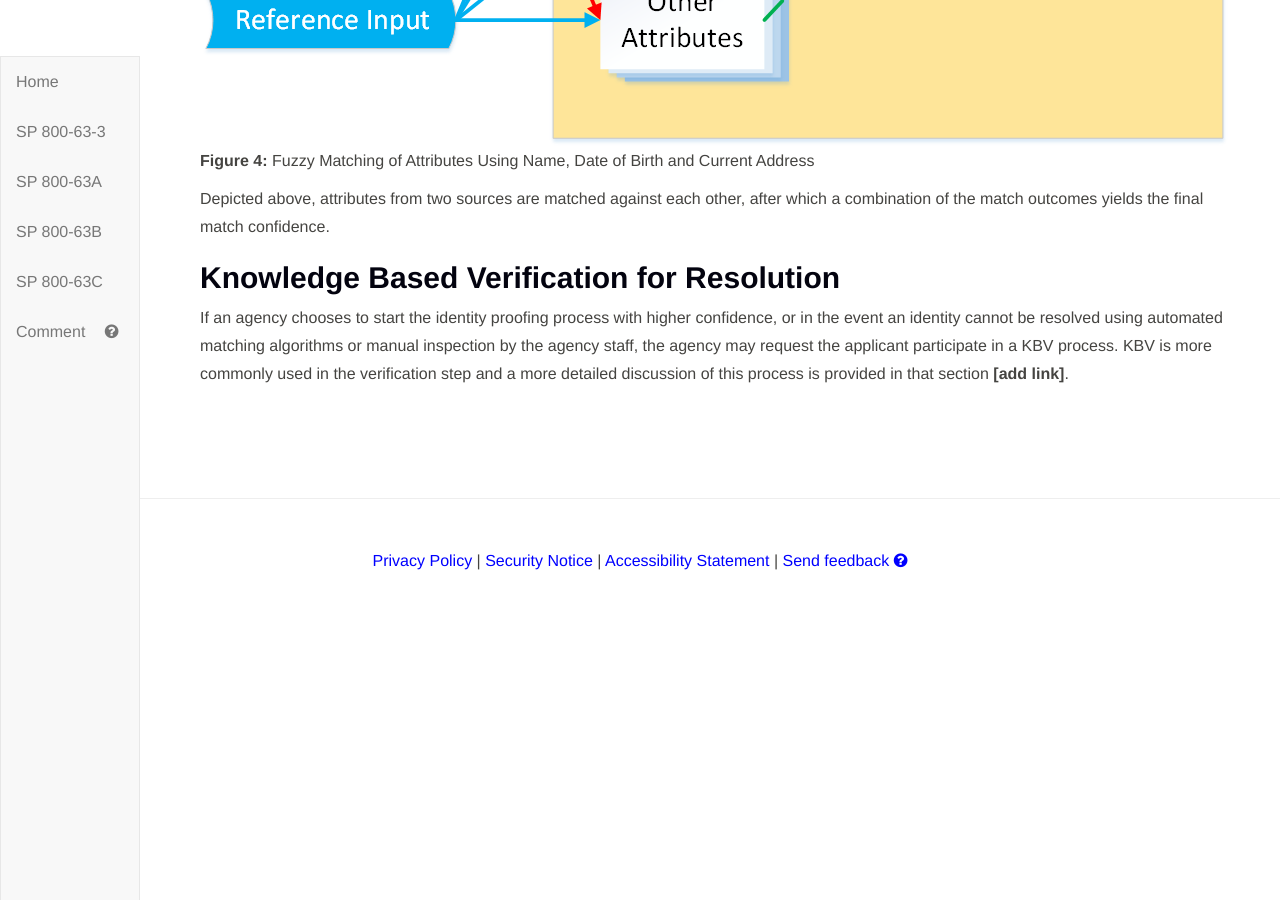
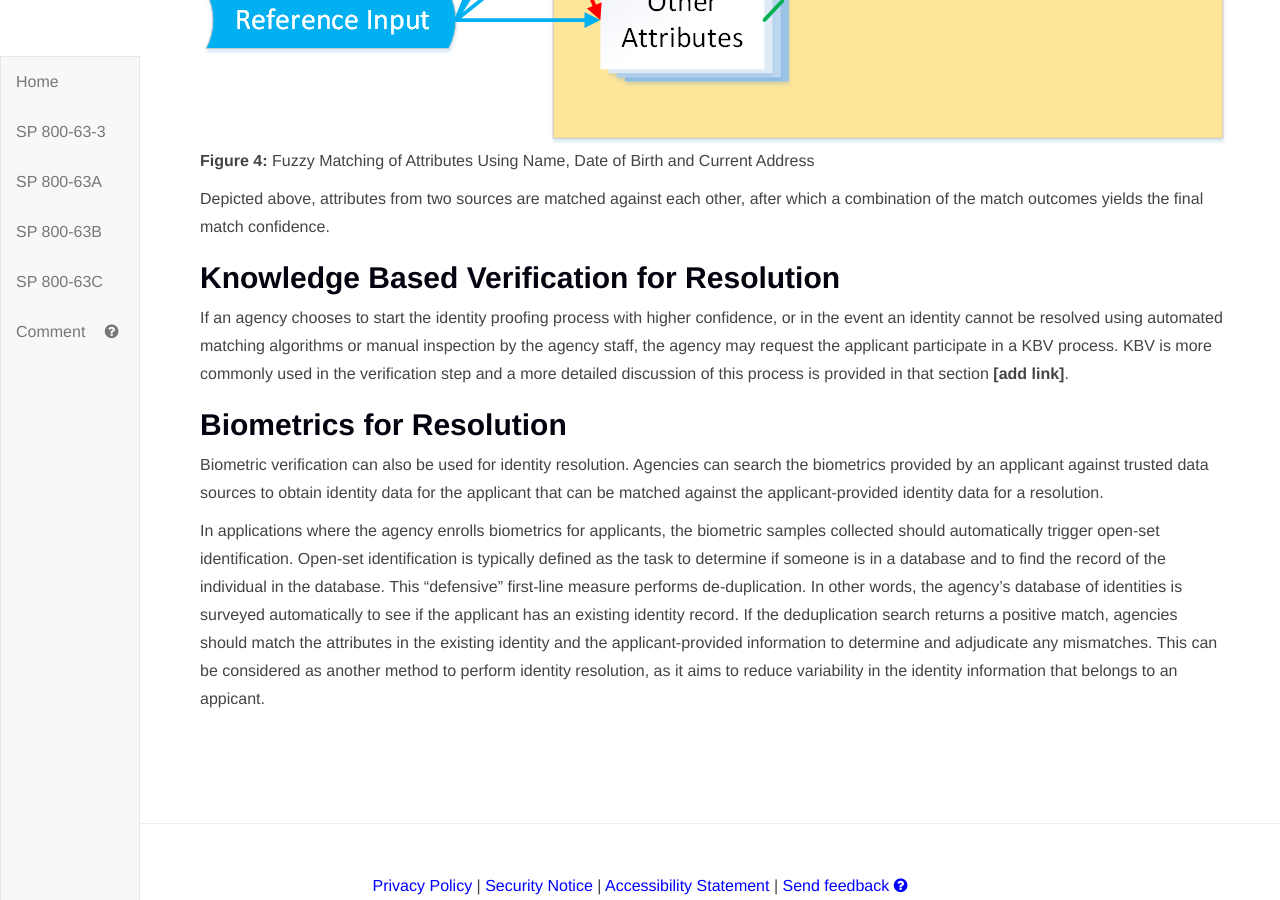
Before and after one commit to tridentity/800-63A-ImplGuide, a Jekyll site: the page built from 4_Resolution.md, in a window 1280 px wide and 900 px high, scrolled down 2624 px. Built offline with Jekyll 4.4.1, drawn with Linux system fonts in a browser that asks for light colours; our own code applies the rules of GitHub Pages for plain Markdown files; before the commit the page ends 3199 px from its top, so only the background shows below that.

Commit message:
Update 4_Resolution.md

```diff
--- a/4_Resolution.md
+++ b/4_Resolution.md
@@ -48,3 +48,9 @@ Depicted above, attributes from two sources are matched against each other, afte
 
 ## Knowledge Based Verification for Resolution
 If an agency chooses to start the identity proofing process with higher confidence, or in the event an identity cannot be resolved using automated matching algorithms or manual inspection by the agency staff, the agency may request the applicant participate in a KBV process. KBV is more commonly used in the verification step and a more detailed discussion of this process is provided in that section **[add link]**.
+
+## Biometrics for Resolution
+
+Biometric verification can also be used for identity resolution. Agencies can search the biometrics provided by an applicant against trusted data sources to obtain identity data for the applicant that can be matched against the applicant-provided identity data for a resolution.
+
+In applications where the agency enrolls biometrics for applicants, the biometric samples collected should automatically trigger open-set identification. Open-set identification is typically defined as the task to determine if someone is in a database and to find the record of the individual in the database. This “defensive” first-line measure performs de-duplication. In other words, the agency's database of identities is surveyed automatically to see if the applicant has an existing identity record. If the deduplication search returns a positive match, agencies should match the attributes in the existing identity and the applicant-provided information to determine and adjudicate any mismatches. This can be considered as another method to perform identity resolution, as it aims to reduce variability in the identity information that belongs to an appicant.
```
